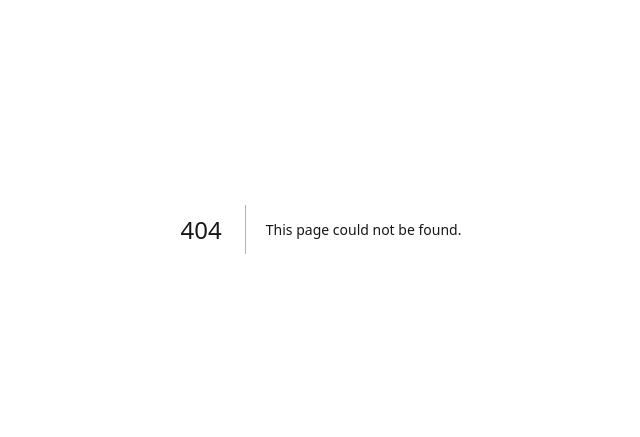
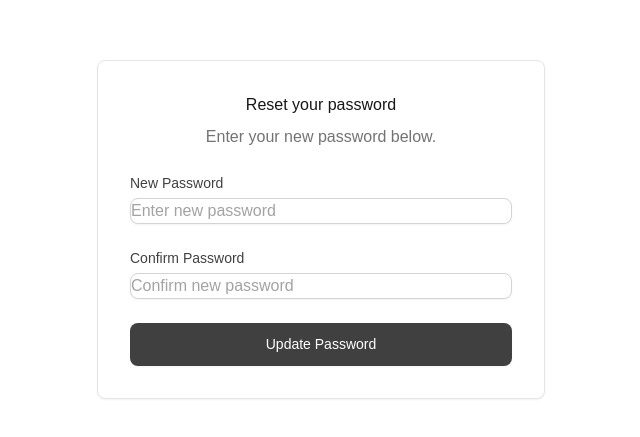
Before and after one commit to fisayorotibi/health-project, a Next.js app: page /auth/reset-password in a window 1280 px wide. Before the commit this address had no page. Shown: the part 171-608 px from the top of the page, without its empty margins (319-959 px from the left). Built offline with nearby package versions, Linux system fonts and the light colour scheme; a web font is replaced by a local one.

Commit message:
Fix reset password flow and update email credentials

```diff
--- a/package.json
+++ b/package.json
@@ -21,6 +21,8 @@
     "@radix-ui/react-tabs": "^1.1.3",
     "@radix-ui/react-toast": "^1.2.6",
     "@react-oauth/google": "^0.12.1",
+    "@types/bcrypt": "^5.0.2",
+    "bcrypt": "^5.1.1",
     "bcryptjs": "^2.4.3",
     "body-parser": "^1.20.3",
     "class-variance-authority": "^0.7.1",
@@ -32,6 +34,7 @@
     "lucide-react": "^0.475.0",
     "next": "15.1.7",
     "next-auth": "^4.24.6",
+    "nodemailer": "^6.10.0",
     "pg": "^8.13.3",
     "react": "^19.0.0",
     "react-dom": "^19.0.0",
@@ -45,6 +48,7 @@
     "@types/bcryptjs": "^2.4.6",
     "@types/jsonwebtoken": "^9.0.5",
     "@types/node": "^20",
+    "@types/nodemailer": "^6.4.17",
     "@types/pg": "^8.11.11",
     "@types/react": "^19",
     "@types/react-dom": "^19",
--- a/src/app/auth/forgot-password/page.tsx
+++ b/src/app/auth/forgot-password/page.tsx
@@ -20,11 +20,17 @@ export default function ForgotPasswordPage() {
     setIsLoading(true);
 
     try {
-      // This is a placeholder for actual password reset logic
-      // In a real implementation, you would call your password reset API here
+      const response = await fetch('/api/auth/reset-password', {
+        method: 'POST',
+        headers: {
+          'Content-Type': 'application/json',
+        },
+        body: JSON.stringify({ email }),
+      });
 
-      // Simulate API call
-      await new Promise(resolve => setTimeout(resolve, 1000));
+      if (!response.ok) {
+        throw new Error('Failed to send reset email');
+      }
 
       setIsSubmitted(true);
     } catch (err) {
--- /dev/null
+++ b/src/app/auth/reset-password/page.tsx
@@ -0,0 +1,96 @@
+'use client';
+
+import { useState } from 'react';
+import { useRouter } from 'next/navigation';
+import { Heading1, Heading4, SmallParagraph } from '@/components/ui/typography';
+
+export default function ResetPasswordPage() {
+  const [newPassword, setNewPassword] = useState('');
+  const [confirmPassword, setConfirmPassword] = useState('');
+  const [isLoading, setIsLoading] = useState(false);
+  const [message, setMessage] = useState('');
+  const router = useRouter();
+
+  const handleSubmit = async (e: React.FormEvent) => {
+    e.preventDefault();
+    setIsLoading(true);
+
+    try {
+      const response = await fetch('/api/auth/update-password', {
+        method: 'POST',
+        headers: {
+          'Content-Type': 'application/json',
+        },
+        body: JSON.stringify({ newPassword }),
+      });
+
+      if (!response.ok) {
+        throw new Error('Failed to update password');
+      }
+
+      setMessage('Password updated successfully!');
+      router.push('/auth/login');
+    } catch (err) {
+      setMessage('Error updating password. Please try again.');
+    } finally {
+      setIsLoading(false);
+    }
+  };
+
+  return (
+    <div className="flex min-h-screen flex-col items-center justify-center p-6 bg-white dark:bg-gray-900">
+      <div className="w-full max-w-md">
+        <div className="bg-white dark:bg-gray-900 shadow-sm rounded-lg border border-gray-200 dark:border-gray-800 p-8">
+          <div className="text-center mb-6">
+            <Heading4 className="text-gray-900 dark:text-white">Reset your password</Heading4>
+            <SmallParagraph className="text-gray-500 dark:text-gray-400 mt-2">
+              Enter your new password below.
+            </SmallParagraph>
+          </div>
+          <form onSubmit={handleSubmit} className="space-y-6">
+            <div>
+              <label htmlFor="newPassword" className="block text-sm font-medium text-gray-700 dark:text-gray-300 mb-1">
+                New Password
+              </label>
+              <input
+                id="newPassword"
+                name="newPassword"
+                type="password"
+                required
+                value={newPassword}
+                onChange={(e) => setNewPassword(e.target.value)}
+                className="block w-full border border-gray-300 dark:border-gray-700 rounded-lg shadow-sm focus:ring-2 focus:ring-gray-500 focus:border-gray-500 bg-white dark:bg-gray-900 text-gray-900 dark:text-white"
+                placeholder="Enter new password"
+              />
+            </div>
+            <div>
+              <label htmlFor="confirmPassword" className="block text-sm font-medium text-gray-700 dark:text-gray-300 mb-1">
+                Confirm Password
+              </label>
+              <input
+                id="confirmPassword"
+                name="confirmPassword"
+                type="password"
+                required
+                value={confirmPassword}
+                onChange={(e) => setConfirmPassword(e.target.value)}
+                className="block w-full border border-gray-300 dark:border-gray-700 rounded-lg shadow-sm focus:ring-2 focus:ring-gray-500 focus:border-gray-500 bg-white dark:bg-gray-900 text-gray-900 dark:text-white"
+                placeholder="Confirm new password"
+              />
+            </div>
+            <div>
+              <button
+                type="submit"
+                disabled={isLoading}
+                className="w-full flex justify-center py-2.5 px-4 border border-transparent rounded-lg shadow-sm text-sm font-medium text-white bg-gray-700 hover:bg-gray-800 focus:outline-none focus:ring-2 focus:ring-offset-2 focus:ring-gray-500 disabled:opacity-50 disabled:cursor-not-allowed transition-colors duration-200"
+              >
+                {isLoading ? 'Updating...' : 'Update Password'}
+              </button>
+            </div>
+            {message && <p className="text-center text-red-500 mt-4">{message}</p>}
+          </form>
+        </div>
+      </div>
+    </div>
+  );
+}
--- a/src/components/auth/SignupForm.tsx
+++ b/src/components/auth/SignupForm.tsx
@@ -174,10 +174,10 @@ export function SignupForm({ onComplete }: SignupFormProps) {
             console.error('Error during Google sign-up:', err); // Enhanced error logging
             setError(err.message || `Failed to sign up with ${provider}. Please try again.`);
         } else {
-            setError(`Failed to sign up with ${provider}. Please try again.`);
+      setError(`Failed to sign up with ${provider}. Please try again.`);
         }
     } finally {
-        setIsLoading(false);
+      setIsLoading(false);
     }
   };
 
--- /dev/null
+++ b/src/pages/api/auth/reset-password.ts
@@ -0,0 +1,48 @@
+import nodemailer from 'nodemailer';
+import { NextApiRequest, NextApiResponse } from 'next';
+import crypto from 'crypto';
+
+const transporter = nodemailer.createTransport({
+  service: 'gmail',
+  auth: {
+    user: process.env.EMAIL_USER,
+    pass: process.env.EMAIL_PASS,
+  },
+});
+
+// Simulated database for storing reset tokens
+const resetTokens = new Map();
+
+export default async function handler(req: NextApiRequest, res: NextApiResponse) {
+  console.log('Received request:', req.method, req.body); // Log the incoming request
+
+  if (req.method === 'POST') {
+    const { email } = req.body;
+
+    // Generate a secure reset token
+    const resetToken = crypto.randomBytes(32).toString('hex');
+    const expirationTime = Date.now() + 3600000; // 1 hour expiration
+
+    // Store the token with the email and expiration time
+    resetTokens.set(resetToken, { email, expirationTime });
+
+    const resetUrl = `http://localhost:3000/auth/reset-password?token=${resetToken}`;
+
+    const mailOptions = {
+      from: process.env.EMAIL_USER,
+      to: email,
+      subject: 'Password Reset Request',
+      text: `You requested a password reset. Click the link to reset your password: ${resetUrl}`,
+    };
+
+    try {
+      await transporter.sendMail(mailOptions);
+      return res.status(200).json({ message: 'Reset email sent' });
+    } catch (error) {
+      console.error('Error sending email:', error); // Log the error
+      return res.status(500).json({ error: 'Failed to send email' });
+    }
+  }
+
+  return res.status(405).json({ error: 'Method not allowed' });
+}
--- /dev/null
+++ b/src/pages/api/auth/update-password.ts
@@ -0,0 +1,30 @@
+import { NextApiRequest, NextApiResponse } from 'next';
+import bcrypt from 'bcrypt';
+
+// Simulated database for storing reset tokens
+const resetTokens = new Map(); // This should be replaced with a proper database in production
+
+export default async function handler(req: NextApiRequest, res: NextApiResponse) {
+  if (req.method === 'POST') {
+    const { newPassword, token } = req.body;
+
+    // Verify the token
+    const tokenData = resetTokens.get(token);
+    if (!tokenData || tokenData.expirationTime < Date.now()) {
+      return res.status(400).json({ error: 'Invalid or expired token' });
+    }
+
+    // Hash the new password
+    const hashedPassword = await bcrypt.hash(newPassword, 10);
+
+    // Here you would typically update the user's password in the database
+    console.log('New password (hashed):', hashedPassword);
+
+    // Remove the token after use
+    resetTokens.delete(token);
+
+    return res.status(200).json({ message: 'Password updated successfully' });
+  }
+
+  return res.status(405).json({ error: 'Method not allowed' });
+}
```
Also changed, not shown: 1 other file (tests, documents, lock files or other folders).
